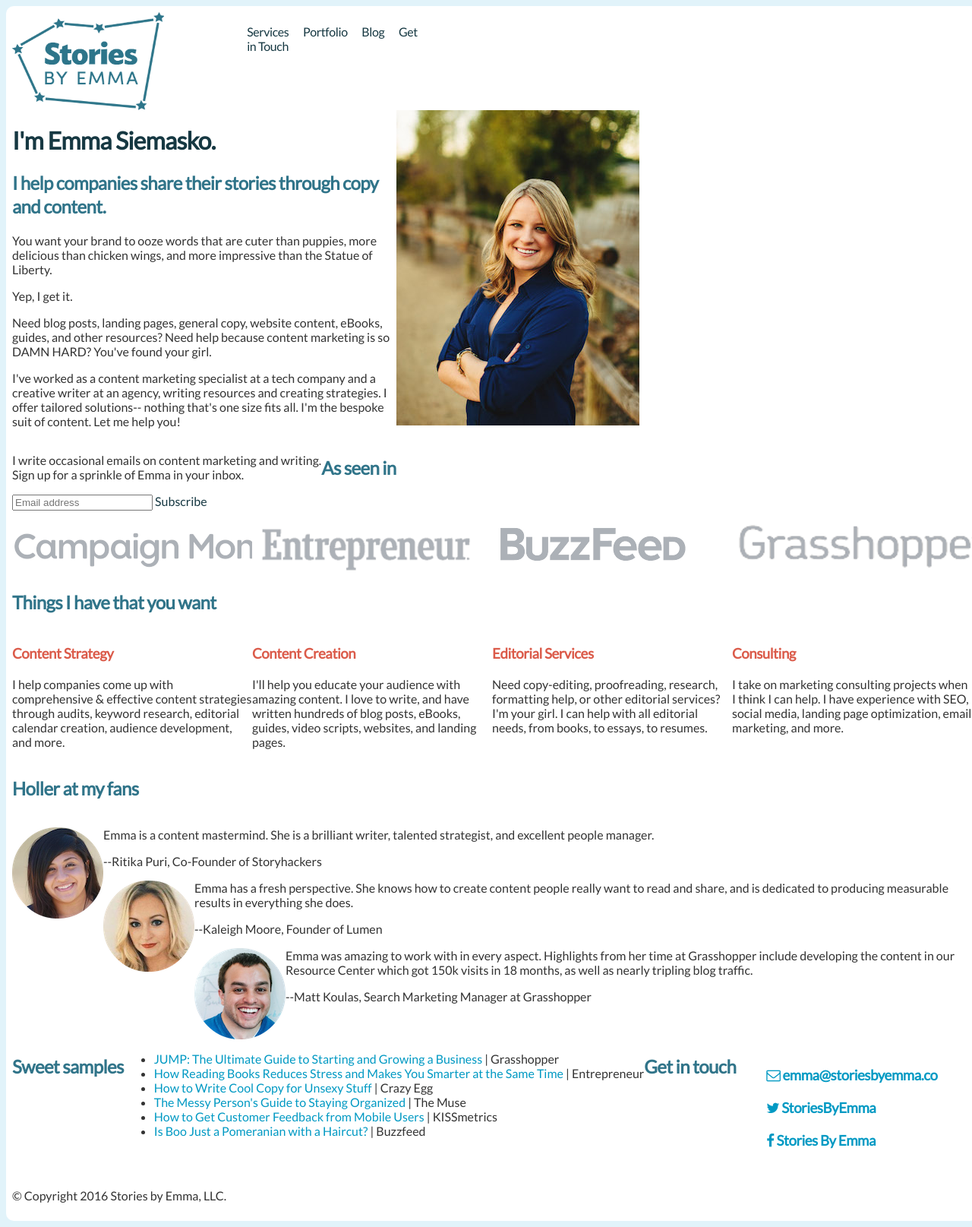
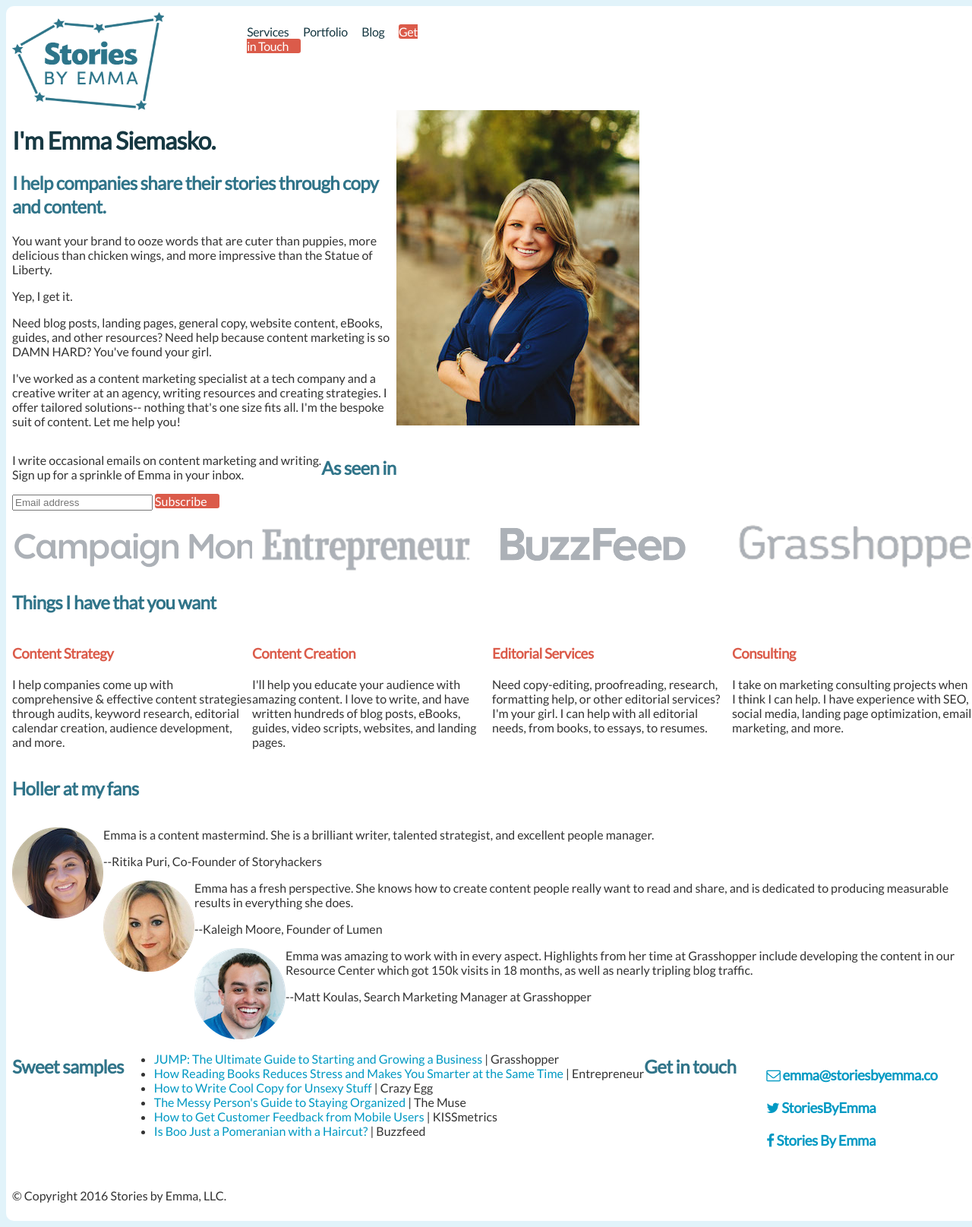
Before and after one commit to emmalepsy/emmalepsy.github.io, a Jekyll site: the page mobile.html, which Jekyll copies as it is, in a window 1280 px wide. Shown: the whole page at 76% size. Built offline with Jekyll 4.4.1, drawn with Linux system fonts in a browser that asks for light colours; nearby versions of some CDN libraries; a style sheet for code colours, icons or effects is not loaded.

Commit message:
Style contacts

```diff
--- a/mobile.html
+++ b/mobile.html
@@ -133,6 +133,12 @@
   padding-right: 1em;
 }
 
+.cta {
+  border-radius: 3px;
+  color: #ffffff;
+  background: #db5b4a;
+}
+
 #social-party li {
   display: inline;
 }
@@ -170,7 +176,7 @@
 	<li><a class="btn" href="#services">Services</a></li>
 	<li><a class="btn" href="#samples">Portfolio</a></li>
 	<li><a class="btn" href="blog.html">Blog</a></li>
-	<li><a class="btn" id="contact" href="#contacts">Get in Touch</a></li>
+	<li><a class="btn cta" id="contact" href="#contacts">Get in Touch</a></li>
       </ul>
     </div>
   </div>
```
